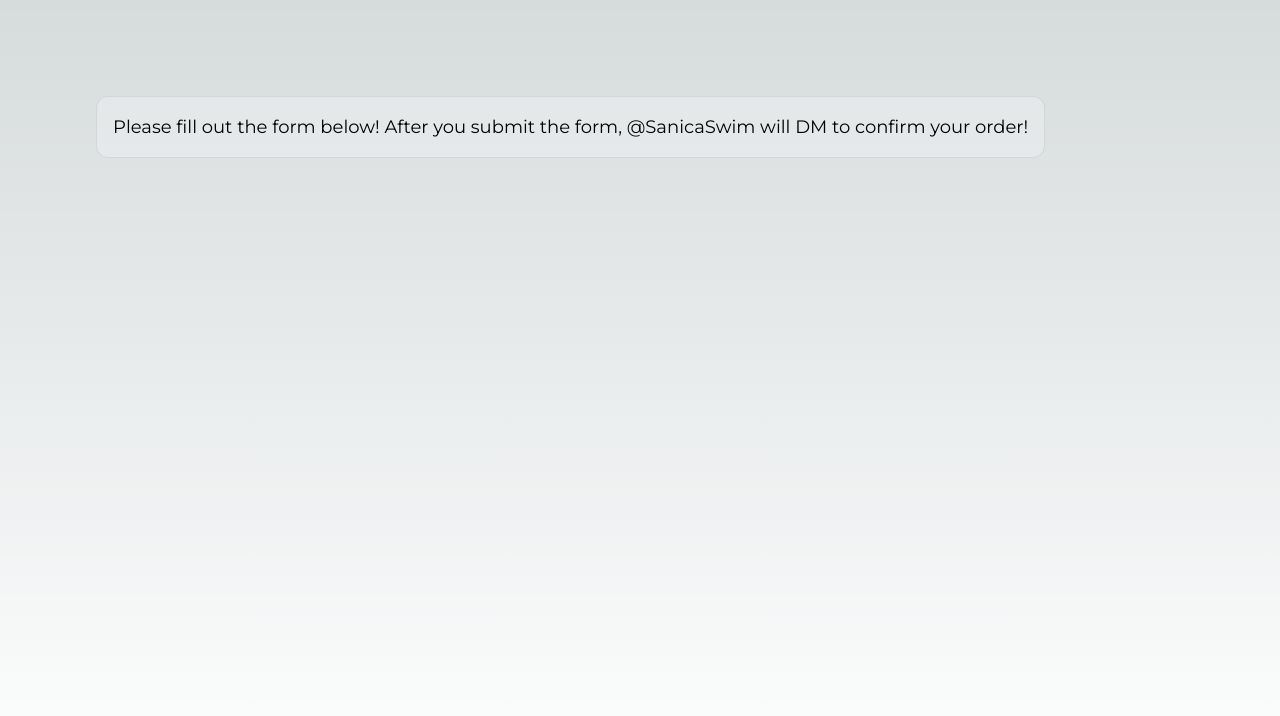
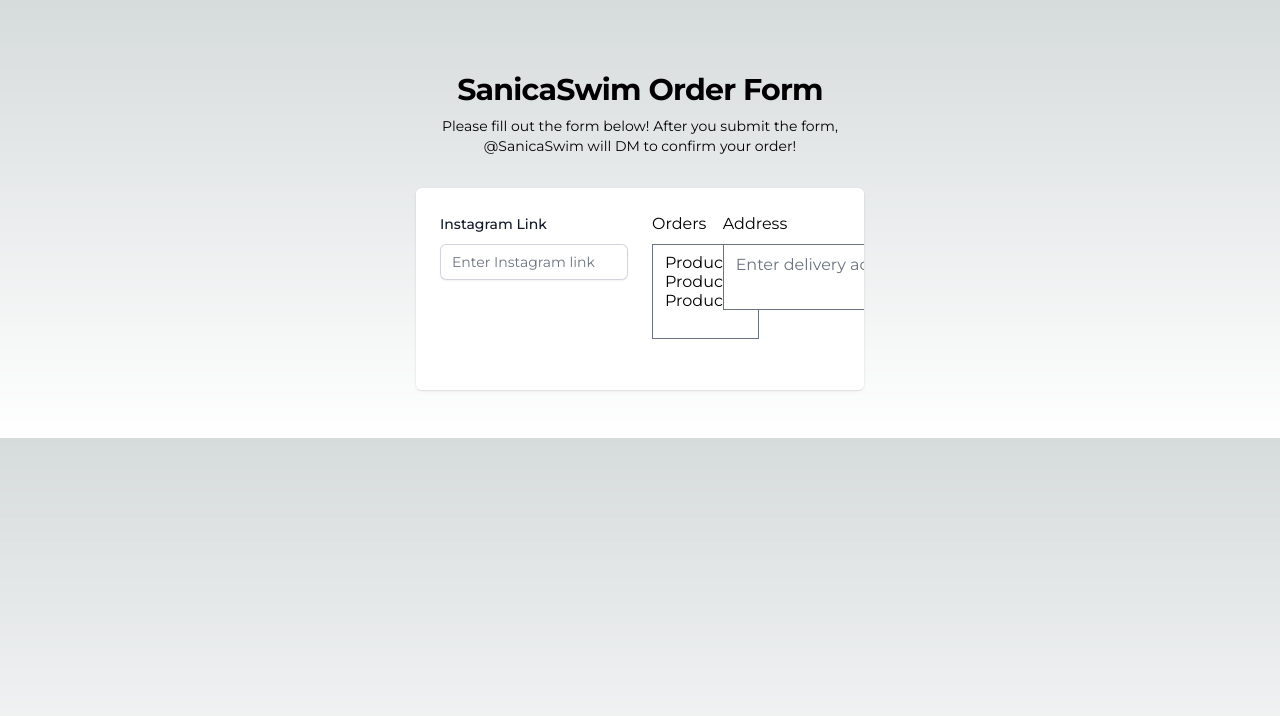
Before and after one commit to MisterMunchkin/sanicaswim-order-form, a Next.js app: page / in a window 1280 px wide. Shown: the top 716 px of the page. Built offline with nearby package versions, Linux system fonts and the light colour scheme.

Commit message:
fixed tailwindcss issue where styles would not get generated - added order-form.tsx with necessary dependencies

```diff
--- a/src/app/layout.tsx
+++ b/src/app/layout.tsx
@@ -1,4 +1,4 @@
-import './globals.css'
+import '@/styles/globals.css';
 import { Montserrat } from 'next/font/google';
 
 export const metadata = {
--- a/src/app/page.tsx
+++ b/src/app/page.tsx
@@ -1,12 +1,17 @@
-import styles from './page.module.css'
+import OrderForm from '@/components/order-form';
 
 export default function Home() {
   return (
-    <main className={styles.main}>
-      <div className={styles.description}>
-        <p className="text-lg">
-          Please fill out the form below! After you submit the form, @SanicaSwim will DM to confirm your order!
-        </p>
+    <main className='flex min-h-full items-center justify-center py-12 px-4 sm:px-6 lg:px-8'>
+      <div className="w-full max-w-md space-y-8">
+        <div>
+          <h2 className='mt-6 text-center text-3xl font-bold tracking-tight'>SanicaSwim Order Form</h2>
+          <p className='mt-2 text-center text-sm'>
+            Please fill out the form below! After you submit the form, @SanicaSwim will DM to confirm your order!
+          </p>
+        </div>
+
+        <OrderForm></OrderForm>
       </div>
     </main>
   )
--- /dev/null
+++ b/src/components/order-form.tsx
@@ -0,0 +1,119 @@
+"use client";
+
+import { useState } from "react"
+import axios from "axios"
+import { useForm } from "react-hook-form"
+import { yupResolver } from "@hookform/resolvers/yup";
+import * as yup from "yup";
+import { SizeTypes } from '../enums/size';
+
+const orderSchema = yup.object().shape({
+  name: yup.string().required(),
+  size: yup.mixed<SizeTypes>().oneOf(Object.values(SizeTypes)).required(),
+  price: yup.number().positive('Must be more than 0').required()
+});
+
+const orderFormSchema = yup.object().shape({
+  instagramLink: yup.string().url().required(),
+  orders: yup.array().of(yup.string()).min(1).required(),
+  address: yup.string().required(),
+  proofOfPayment: yup.mixed().required()
+});
+
+export default function OrderForm() {
+  const [submitting, setSubmitting] = useState(false);
+  const [submitSuccess, setSubmitSuccess] = useState(false);
+  const [submitError, setSubmitError] = useState(null);
+
+  const {
+    register,
+    handleSubmit,
+    formState: { errors },
+  } = useForm({
+    resolver: yupResolver(orderFormSchema)
+  });
+
+  const onSubmit = async (data) => {
+    setSubmitting(true);
+    setSubmitError(null);
+
+    const formData = new FormData();
+    formData.append("instagramLink", data.instagramLink);
+    formData.append("orders", data.orders.join(","));
+    formData.append("address", data.address);
+    formData.append("proofOfPayment", data.proofOfPayment[0]);
+
+    try {
+      await axios.post("/api/orders", formData);
+      setSubmitSuccess(true);
+    } catch (error: any) {
+      setSubmitError(error);
+    }
+
+    setSubmitting(false);
+  }
+
+  return (
+    <div className="mt-10 sm:mt-0">
+      <div className='mt-5 md:col-span-2 md:mt-0'>
+        <form onSubmit={handleSubmit(onSubmit)}>
+          <div className="overflow-hidden shadow sm:rounded-md">
+            <div className="bg-white px-4 py-5 sm:p-6">
+              <div className="grid grid-cols-6 gap-6">
+                <div className="col-span-6 sm:col-span-3">
+                  <label className="block text-sm font-medium leading-6 text-gray-900" htmlFor="instagramLink">
+                    Instagram Link
+                  </label>
+                  <input
+                    type="text"
+                    id="instagramLink"
+                    className={`${errors.instagramLink ? "border-red-500" : ""} mt-2 block w-full rounded-md border-0 py-1.5 text-gray-900 shadow-sm ring-1 ring-inset ring-gray-300 focus:ring-2 focus:ring-inset focus:ring-pink-300 sm:text-sm sm:leading-6`}
+                    placeholder="Enter Instagram link"
+                    {...register("instagramLink")}
+                  />
+                  {errors.instagramLink && (
+                    <p className="text-red-500 mt-1">{typeof errors.instagramLink.message === 'string' ? errors.instagramLink.message : 'Invalid input'}</p>
+                  )}
+                </div>
+
+                <div className="relative mb-6">
+                  <label className="block mb-2" htmlFor="orders">
+                    Orders
+                  </label>
+                  <select
+                    multiple
+                    id="orders"
+                    className={`form-multiselect ${errors.orders ? "border-red-500" : ""}`}
+                    {...register("orders")}
+                  >
+                    <option value="Product A">Product A</option>
+                    <option value="Product B">Product B</option>
+                    <option value="Product C">Product C</option>
+                  </select>
+                  {errors.orders && (
+                    <p className="text-red-500 mt-1">{typeof errors.orders.message === 'string' ? errors.orders.message : 'Invalid input'}</p>
+                  )}
+                </div>
+
+                <div className="relative mb-6">
+                  <label className="block mb-2" htmlFor="address">
+                    Address
+                  </label>
+                  <textarea
+                    id="address"
+                    className={`form-textarea ${errors.address ? "border-red-500" : ""}`}
+                    placeholder="Enter delivery address"
+                    {...register("address")}
+                  ></textarea>
+                  {errors.address && (
+                    <p className="text-red-500 mt-1">{typeof errors.address.message === 'string' ? errors.address.message : 'Invalid input'}</p>
+                  )}
+                </div>
+              </div>
+            </div>
+          </div>
+        </form>
+      </div>
+    </div>
+  )
+}
--- /dev/null
+++ b/src/enums/size.tsx
@@ -0,0 +1,5 @@
+export enum SizeTypes {
+    Small = "S",
+    Medium = "M",
+    Large = "L"
+};
--- a/src/app/globals.css
+++ b/src/styles/globals.css
@@ -101,8 +101,8 @@
   text-decoration: none;
 }
 
-@media (prefers-color-scheme: dark) {
+/* @media (prefers-color-scheme: dark) {
   html {
     color-scheme: dark;
   }
-}
+} */
--- a/tailwind.config.js
+++ b/tailwind.config.js
@@ -3,7 +3,7 @@
 /** @type {import('tailwindcss').Config} */
 module.exports = {
   content: [
-    "./src/**/*.{js,ts,jsx,tsx}"
+    "./src/**/*.{js,ts,jsx,tsx}",
   ],
   theme: {
     extend: {
@@ -12,5 +12,10 @@
       }
     },
   },
-  plugins: [],
+  plugins: [
+    require('@tailwindcss/forms')
+  ],
+  purge: {
+    content: ['./src/**/*.{js,ts,jsx,tsx}', './next.config.js']
+  }
 }
```
Also changed, not shown: package.json (+6 -1 lines), 1 other file (tests, documents, lock files or other folders).
